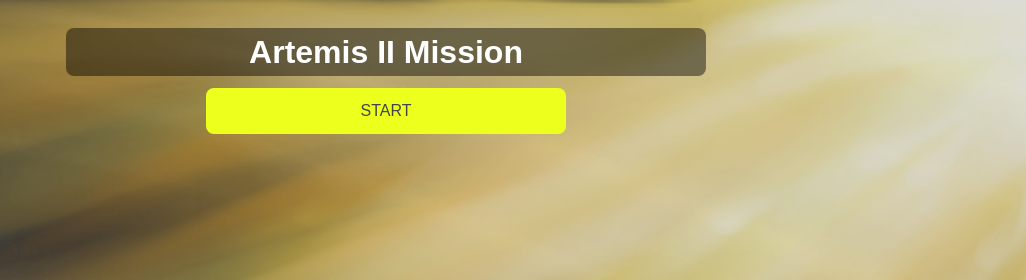
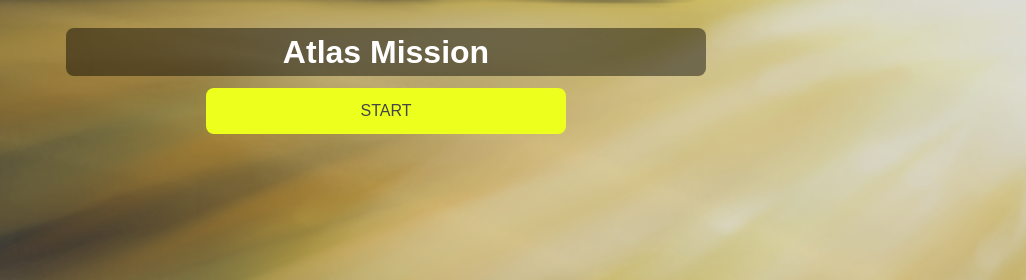
Before and after one commit to psheep4822/Sembo-NASA, a plain HTML site: page index.html in a window 1280 px wide. Shown: the top 280 px of the page, 254-1280 px from the left. Drawn offline with Linux system fonts and the light colour scheme.

Commit message:
Changed 'Artemis' to 'Atlas'

```diff
--- a/index.html
+++ b/index.html
@@ -15,7 +15,7 @@
     </a>
 
     <div id="telaMenu" class="tela-menu">
-        <h1 class="faixaFundo">Artemis II Mission</h1>
+        <h1 class="faixaFundo">Atlas Mission</h1>
         <button id="startButton" onclick="startGame()">START</button>
     </div>
 
```
